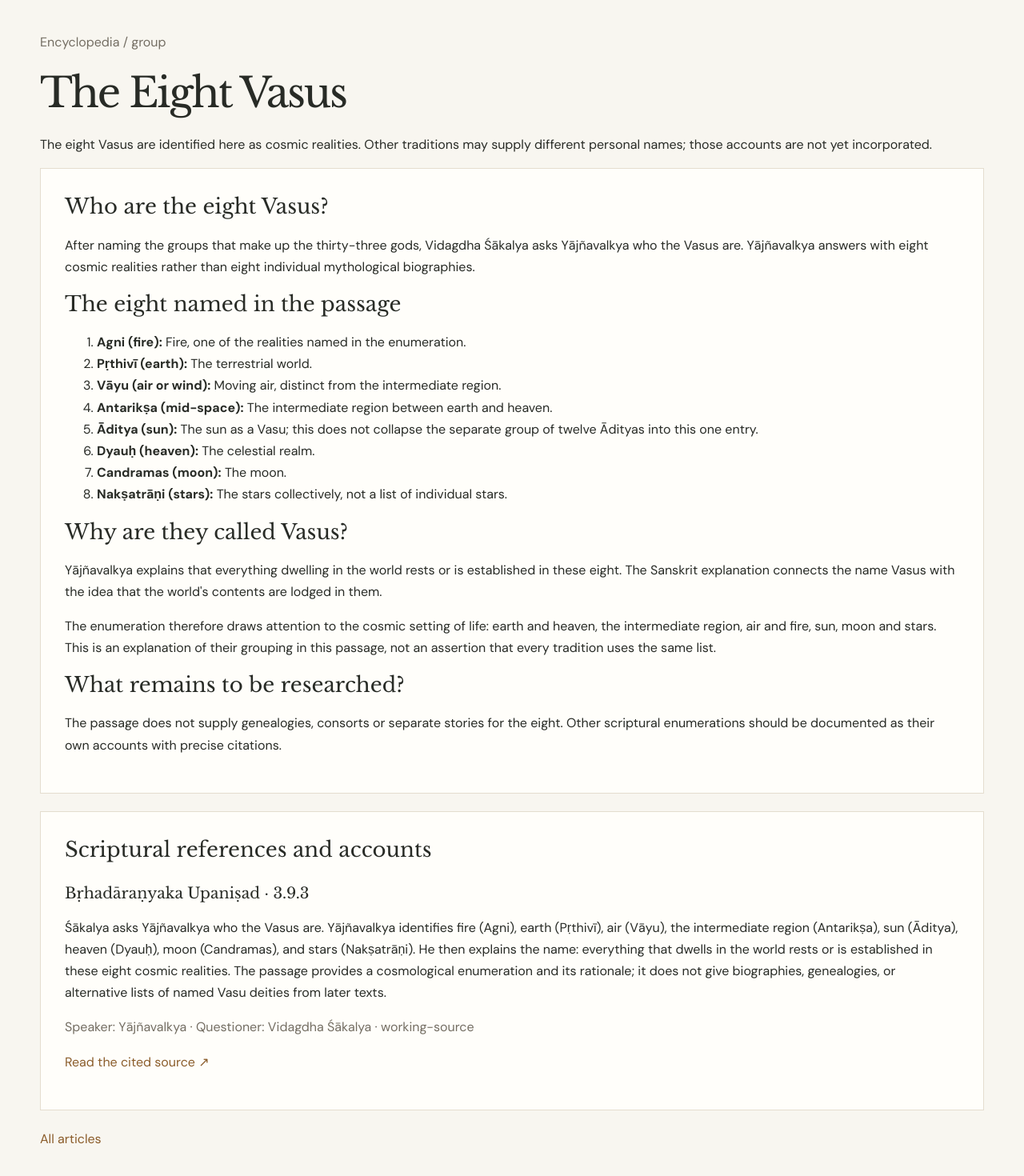
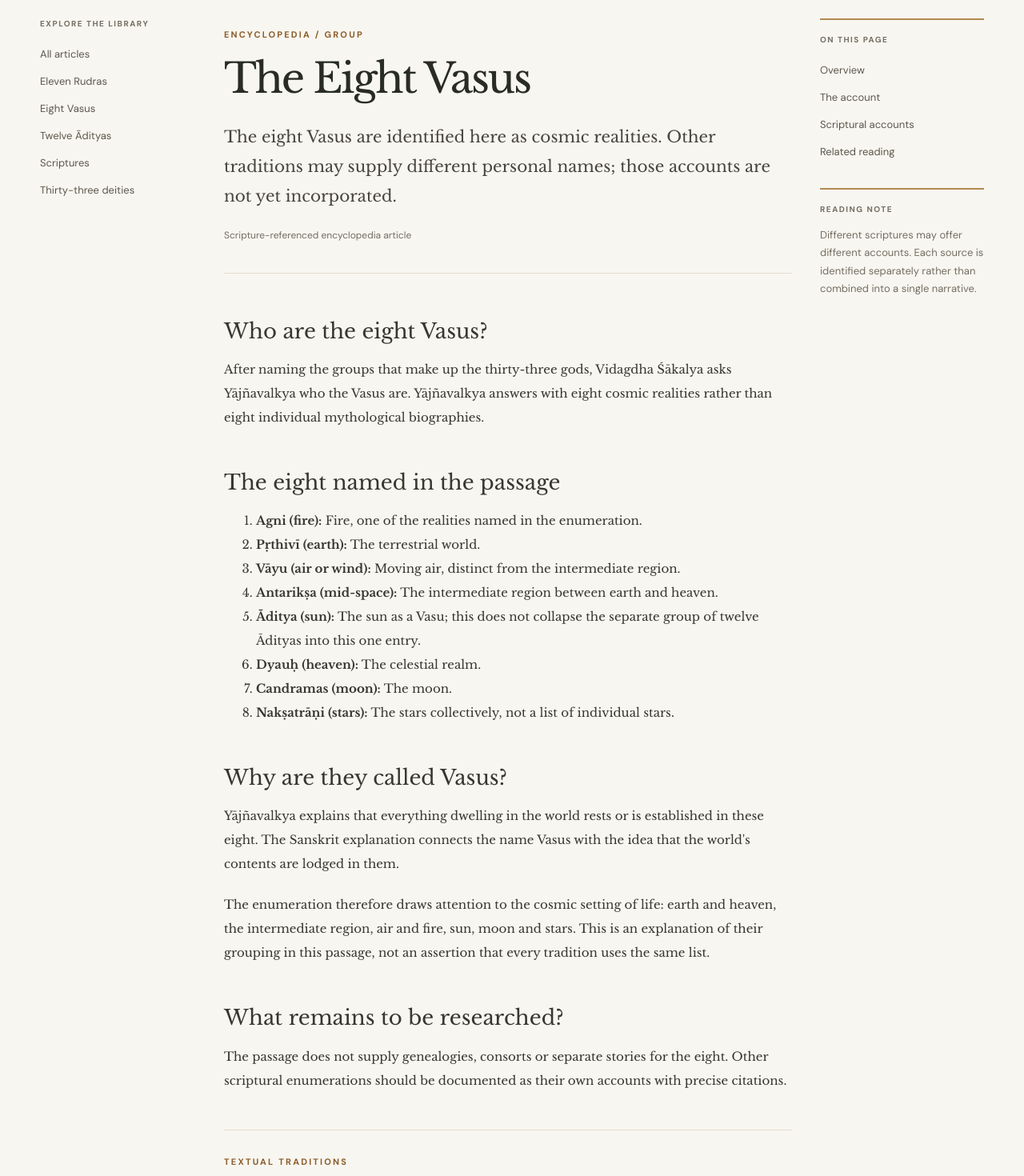
Before and after one commit to SayantanSom/hindu-mythology-knowledge-base, a Next.js app: page /topics/eight-vasus in a window 1280 px wide. Shown: the part 100-1570 px from the top of the page at 80% size. Built offline with nearby package versions, Linux system fonts and the light colour scheme.

Commit message:
Add three-column Bharat Vidya article reading layout

```diff
--- a/app/topics/[slug]/page.tsx
+++ b/app/topics/[slug]/page.tsx
@@ -6,9 +6,13 @@ export async function generateStaticParams(){return (await listWikiPages()).map(
 export default async function TopicPage({params}:{params:Promise<{slug:string}>}){
  const {slug}=await params;const page=await getWikiPage(slug);if(!page)notFound();
  const linked=await Promise.all(page.links.map(getWikiPage));
- return <article><p className="muted">Encyclopedia / {page.kind}</p><h1>{page.title}</h1>
- <p>{page.overview}</p><section className="panel"><ArticleMarkdown body={page.body}/></section>
- {page.accounts.length>0&&<section className="panel"><h2>Scriptural references and accounts</h2>{page.accounts.map(a=><section key={a.id}><h3>{a.scripture} · {a.locator}</h3><p>{a.explanation}</p><p className="muted">Speaker: {a.speaker||"Not specified"} · Questioner: {a.questioner||"Not specified"} · {a.status||"Working source"}</p>{a.url&&<p><a href={a.url} target="_blank" rel="noopener noreferrer">Read the cited source ↗</a></p>}</section>)}</section>}
- {linked.some(Boolean)&&<section className="panel"><h2>Related articles</h2><div className="actions">{linked.filter((p):p is NonNullable<typeof p>=>p!==null).map(p=><Link className="tag" key={p.id} href={`/topics/${p.slug}`}>{p.title}</Link>)}</div></section>}
- <p><Link href="/topics">All articles</Link></p></article>;
+ const sections=[{id:"overview",title:"Overview"},{id:"article",title:"The account"},...(page.accounts.length?[{id:"sources",title:"Scriptural accounts"}]:[]),{id:"related",title:"Related reading"}];
+ return <div className="article-shell">
+ <aside className="article-rail" aria-label="Library navigation"><h2>Explore the library</h2><Link href="/topics">All articles</Link><Link href="/topics/eleven-rudras">Eleven Rudras</Link><Link href="/topics/eight-vasus">Eight Vasus</Link><Link href="/topics/twelve-adityas">Twelve Ādityas</Link><Link href="/scriptures">Scriptures</Link><Link href="/articles/33-vedic-deities">Thirty-three deities</Link></aside>
+ <article className="article-main"><header className="article-header" id="overview"><p className="eyebrow">Encyclopedia / {page.kind}</p><h1>{page.title}</h1><p className="lead">{page.overview}</p><p className="article-kicker">Scripture-referenced encyclopedia article</p></header>
+ <section className="article-section article-prose" id="article"><ArticleMarkdown body={page.body}/></section>
+ {page.accounts.length>0&&<section className="article-section" id="sources"><p className="eyebrow">Textual traditions</p><h2>Scriptural references and accounts</h2>{page.accounts.map(a=><section className="article-ref" key={a.id}><strong>{a.scripture} · {a.locator}</strong><p>{a.explanation}</p><span>{a.speaker?"Speaker: "+a.speaker+" · ":""}{a.questioner?"Questioner: "+a.questioner+" · ":""}{a.status||"Working source"}</span>{a.url&&<a href={a.url} target="_blank" rel="noopener noreferrer">Read the cited source ↗</a>}</section>)}</section>}
+ <section className="article-related" id="related"><p className="eyebrow">Continue exploring</p><h2>Related reading</h2>{linked.filter((p):p is NonNullable<typeof p>=>p!==null).map(p=><Link className="tag" key={p.id} href={`/topics/${p.slug}`}>{p.title}</Link>)}<p><Link href="/topics">← All articles</Link></p></section></article>
+ <aside className="article-rail" aria-label="Article navigation"><div className="article-side-card"><h2>On this page</h2>{sections.map(s=><a key={s.id} href={`#${s.id}`}>{s.title}</a>)}</div><div className="article-side-card"><h2>Reading note</h2><p>Different scriptures may offer different accounts. Each source is identified separately rather than combined into a single narrative.</p></div></aside>
+ </div>;
 }
```
